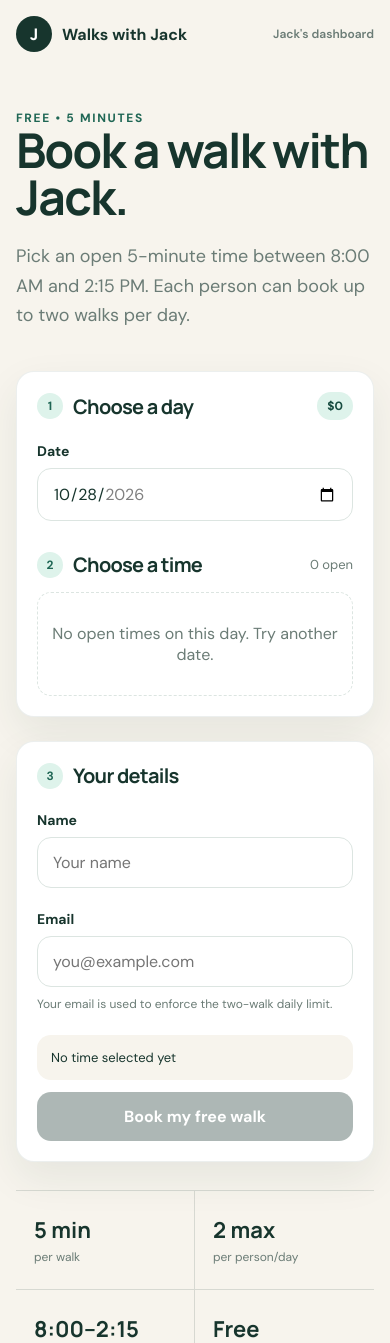
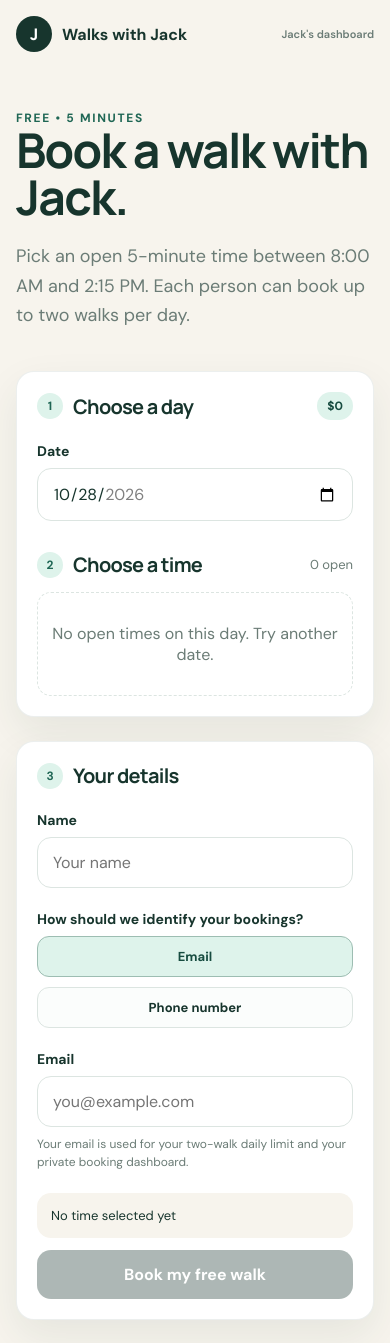
Before and after one commit to keilanmacisaac/walks-with-jack, a Flask app: page / in a window 390 px wide; the page is wider, and only the part inside the window is pictured. Shown: the top 1343 px of that part. Run offline with Flask 3, Linux system fonts and the light colour scheme; data that the repository does not hold is empty.

Commit message:
Add walker dashboards, phone signup, and calendar actions
* Add phone signup, walker dashboard, and calendar tools

* Let walkers choose email or phone

* Add calendar and booking management links

* Show email or phone contacts in admin dashboard

* Add personal walker dashboard

* Add empty My Bookings state

* Support email or phone booking input

* Style phone selector, walker dashboard, and calendar actions

* Prevent contact-only access to existing walker dashboards

```diff
--- a/app.py
+++ b/app.py
@@ -1,9 +1,11 @@
 import os
 import re
+import secrets
 import sqlite3
 from datetime import date, datetime, time, timedelta
 from functools import wraps
 from pathlib import Path
+from urllib.parse import urlencode
 from zoneinfo import ZoneInfo
 
 from flask import (
@@ -50,6 +52,7 @@ app = Flask(__name__)
 app.config["SECRET_KEY"] = os.environ.get("SECRET_KEY", "change-me-secret-key")
 app.config["SESSION_COOKIE_HTTPONLY"] = True
 app.config["SESSION_COOKIE_SAMESITE"] = "Lax"
+app.config["PERMANENT_SESSION_LIFETIME"] = timedelta(days=90)
 
 EMAIL_RE = re.compile(r"^[^\s@]+@[^\s@]+\.[^\s@]+$")
 
@@ -98,6 +101,46 @@ def init_db():
         CREATE INDEX IF NOT EXISTS idx_bookings_date_time
         ON bookings(date, start_time);
         """
+    )
+
+    columns = {row["name"] for row in db.execute("PRAGMA table_info(bookings)").fetchall()}
+    if "contact_type" not in columns:
+        db.execute("ALTER TABLE bookings ADD COLUMN contact_type TEXT")
+    if "contact" not in columns:
+        db.execute("ALTER TABLE bookings ADD COLUMN contact TEXT")
+    if "manage_token" not in columns:
+        db.execute("ALTER TABLE bookings ADD COLUMN manage_token TEXT")
+
+    db.execute(
+        """
+        UPDATE bookings
+        SET contact_type = 'email', contact = lower(email)
+        WHERE contact_type IS NULL OR trim(contact_type) = '' OR contact IS NULL OR trim(contact) = ''
+        """
+    )
+    legacy_contacts = db.execute(
+        """
+        SELECT DISTINCT contact_type, contact
+        FROM bookings
+        WHERE manage_token IS NULL OR trim(manage_token) = ''
+        """
+    ).fetchall()
+    for row in legacy_contacts:
+        token = secrets.token_urlsafe(24)
+        db.execute(
+            """
+            UPDATE bookings SET manage_token = ?
+            WHERE contact_type = ? AND contact = ?
+              AND (manage_token IS NULL OR trim(manage_token) = '')
+            """,
+            (token, row["contact_type"], row["contact"]),
+        )
+
+    db.execute(
+        "CREATE INDEX IF NOT EXISTS idx_bookings_contact_date ON bookings(contact_type, contact, date)"
+    )
+    db.execute(
+        "CREATE INDEX IF NOT EXISTS idx_bookings_manage_token ON bookings(manage_token)"
     )
     db.commit()
 
@@ -176,6 +219,48 @@ def format_date(iso_date: str):
     return f"{dt.strftime('%A, %B')} {dt.day}, {dt.year}"
 
 
+def normalize_contact(contact_method: str, raw_contact: str):
+    method = (contact_method or "").strip().lower()
+    raw = (raw_contact or "").strip()
+    if method == "email":
+        value = raw.lower()
+        if not EMAIL_RE.match(value) or len(value) > 160:
+            return None
+        return value
+    if method == "phone":
+        digits = re.sub(r"\D", "", raw)
+        if len(digits) < 7 or len(digits) > 15:
+            return None
+        return ("+" if raw.startswith("+") else "") + digits
+    return None
+
+
+def format_phone(value: str):
+    digits = re.sub(r"\D", "", value or "")
+    if len(digits) == 10:
+        return f"({digits[:3]}) {digits[3:6]}-{digits[6:]}"
+    if len(digits) == 11 and digits.startswith("1"):
+        return f"+1 ({digits[1:4]}) {digits[4:7]}-{digits[7:]}"
+    return value
+
+
+def contact_display(row):
+    method = row["contact_type"] if "contact_type" in row.keys() else "email"
+    contact = row["contact"] if "contact" in row.keys() else row["email"]
+    if method == "phone":
+        return format_phone(contact)
+    return contact
+
+
+def booking_is_upcoming(row):
+    if row["status"] != "booked":
+        return False
+    start_dt = datetime.strptime(
+        f"{row['date']} {row['start_time']}", "%Y-%m-%d %H:%M"
+    ).replace(tzinfo=TZ)
+    return start_dt > now_local()
+
+
 def admin_required(view):
     @wraps(view)
     def wrapped(*args, **kwargs):
@@ -195,12 +280,59 @@ def escape_ics(value: str):
     )
 
 
+def booking_datetimes(row):
+    start_dt = datetime.strptime(
+        f"{row['date']} {row['start_time']}", "%Y-%m-%d %H:%M"
+    )
+    end_dt = datetime.strptime(
+        f"{row['date']} {row['end_time']}", "%Y-%m-%d %H:%M"
+    )
+    return start_dt, end_dt
+
+
+def single_booking_ics(row):
+    start_dt, end_dt = booking_datetimes(row)
+    stamp = datetime.now(ZoneInfo("UTC")).strftime("%Y%m%dT%H%M%SZ")
+    lines = [
+        "BEGIN:VCALENDAR",
+        "VERSION:2.0",
+        "PRODID:-//Walks with Jack//Booking//EN",
+        "CALSCALE:GREGORIAN",
+        "METHOD:PUBLISH",
+        "BEGIN:VEVENT",
+        f"UID:walk-{row['id']}@walks-with-jack",
+        f"DTSTAMP:{stamp}",
+        f"DTSTART;TZID={TIMEZONE_NAME}:{start_dt.strftime('%Y%m%dT%H%M%S')}",
+        f"DTEND;TZID={TIMEZONE_NAME}:{end_dt.strftime('%Y%m%dT%H%M%S')}",
+        f"SUMMARY:{escape_ics('Walk with Jack')}",
+        "DESCRIPTION:Free 5-minute walk booked through Walks with Jack.",
+        "END:VEVENT",
+        "END:VCALENDAR",
+    ]
+    return "\r\n".join(lines) + "\r\n"
+
+
+def google_calendar_url(row):
+    start_dt, end_dt = booking_datetimes(row)
+    params = {
+        "action": "TEMPLATE",
+        "text": "Walk with Jack",
+        "dates": f"{start_dt.strftime('%Y%m%dT%H%M%S')}/{end_dt.strftime('%Y%m%dT%H%M%S')}",
+        "details": "Free 5-minute walk booked through Walks with Jack.",
+        "ctz": TIMEZONE_NAME,
+    }
+    return "https://calendar.google.com/calendar/render?" + urlencode(params)
+
+
 @app.context_processor
 def template_helpers():
     return {
         "app_name": APP_NAME,
         "format_time": format_time,
         "format_date": format_date,
+        "contact_display": contact_display,
+        "booking_is_upcoming": booking_is_upcoming,
+        "google_calendar_url": google_calendar_url,
     }
 
 
@@ -234,15 +366,17 @@ def api_slots():
 @app.post("/book")
 def book():
     name = " ".join(request.form.get("name", "").strip().split())
-    email = request.form.get("email", "").strip().lower()
+    contact_method = request.form.get("contact_method", "email").strip().lower()
+    contact = normalize_contact(contact_method, request.form.get("contact", ""))
     day = parse_date(request.form.get("date"))
     start = parse_hhmm(request.form.get("start_time"))
 
     if len(name) < 2 or len(name) > 80:
         flash("Please enter your name.", "error")
         return redirect(url_for("index", date=request.form.get("date", "")))
-    if not EMAIL_RE.match(email) or len(email) > 160:
-        flash("Please enter a valid email address.", "error")
+    if contact is None:
+        label = "email address" if contact_method == "email" else "phone number"
+        flash(f"Please enter a valid {label}.", "error")
         return redirect(url_for("index", date=request.form.get("date", "")))
     if day is None or not within_booking_window(day):
         flash("That date is not available for booking.", "error")
@@ -266,9 +400,9 @@ def book():
             """
             SELECT COUNT(*) AS count
             FROM bookings
-            WHERE lower(email) = lower(?) AND date = ? AND status = 'booked'
+            WHERE contact_type = ? AND contact = ? AND date = ? AND status = 'booked'
             """,
-            (email, day.isoformat()),
+            (contact_method, contact, day.isoformat()),
         ).fetchone()["count"]
 
         if daily_count >= 2:
@@ -289,18 +423,40 @@ def book():
             flash("Someone just booked that time. Please choose another slot.", "error")
             return redirect(url_for("index", date=day.isoformat()))
 
+        manage_token = None
+        session_token = session.get("walker_token")
+        if session_token:
+            owned = db.execute(
+                """
+                SELECT 1 FROM bookings
+                WHERE manage_token = ? AND contact_type = ? AND contact = ?
+                LIMIT 1
+                """,
+                (session_token, contact_method, contact),
+            ).fetchone()
+            if owned:
+                manage_token = session_token
+        if not manage_token:
+            manage_token = secrets.token_urlsafe(24)
+
+        email_value = contact if contact_method == "email" else ""
         cursor = db.execute(
             """
-            INSERT INTO bookings (name, email, date, start_time, end_time, status, created_at)
-            VALUES (?, ?, ?, ?, ?, 'booked', ?)
+            INSERT INTO bookings
+                (name, email, date, start_time, end_time, status, created_at,
+                 contact_type, contact, manage_token)
+            VALUES (?, ?, ?, ?, ?, 'booked', ?, ?, ?, ?)
             """,
             (
                 name,
-                email,
+                email_value,
                 day.isoformat(),
                 start.strftime("%H:%M"),
                 end_dt.strftime("%H:%M"),
                 now_local().isoformat(),
+                contact_method,
+                contact,
+                manage_token,
             ),
         )
         booking_id = cursor.lastrowid
@@ -310,7 +466,9 @@ def book():
         flash("Someone just booked that time. Please choose another slot.", "error")
         return redirect(url_for("index", date=day.isoformat()))
 
-    return redirect(url_for("booking_success", booking_id=booking_id))
+    session.permanent = True
+    session["walker_token"] = manage_token
+    return redirect(url_for("booking_success", booking_id=booking_id, token=manage_token))
 
 
 @app.get("/booking/<int:booking_id>")
@@ -318,9 +476,93 @@ def booking_success(booking_id):
     booking = get_db().execute(
         "SELECT * FROM bookings WHERE id = ?", (booking_id,)
     ).fetchone()
+    token = request.args.get("token") or session.get("walker_token")
+    if booking is None or not token or token != booking["manage_token"]:
+        return "Booking not found", 404
+    session.permanent = True
+    session["walker_token"] = token
+    return render_template("success.html", booking=booking, manage_token=token)
+
+
+# -----------------------------
+# Walker dashboard
+# -----------------------------
+@app.get("/my")
+def my_bookings():
+    token = session.get("walker_token")
+    if token:
+        return redirect(url_for("walker_dashboard", token=token))
+    return render_template("my_missing.html")
+
+
+@app.get("/my/<token>")
+def walker_dashboard(token):
+    db = get_db()
+    rows = db.execute(
+        """
+        SELECT * FROM bookings
+        WHERE manage_token = ?
+        ORDER BY date DESC, start_time DESC
+        """,
+        (token,),
+    ).fetchall()
+    if not rows:
+        return "Dashboard not found", 404
+
+    session.permanent = True
+    session["walker_token"] = token
+    upcoming = [row for row in rows if booking_is_upcoming(row)]
+    history = [row for row in rows if not booking_is_upcoming(row)]
+    profile = rows[0]
+    return render_template(
+        "my_bookings.html",
+        manage_token=token,
+        profile=profile,
+        upcoming=sorted(upcoming, key=lambda r: (r["date"], r["start_time"])),
+        history=history,
+    )
+
+
+@app.post("/my/<token>/bookings/<int:booking_id>/cancel")
+def walker_cancel_booking(token, booking_id):
+    db = get_db()
+    booking = db.execute(
+        "SELECT * FROM bookings WHERE id = ? AND manage_token = ?",
+        (booking_id, token),
+    ).fetchone()
+    if booking is None:
+        flash("Booking not found.", "error")
+    elif booking["status"] == "cancelled":
+        flash("That booking is already cancelled.", "error")
+    elif not booking_is_upcoming(booking):
+        flash("Past walks cannot be cancelled.", "error")
+    else:
+        db.execute(
+            "UPDATE bookings SET status = 'cancelled' WHERE id = ?", (booking_id,)
+        )
+        db.commit()
+        flash("Your walk was cancelled and the time is available again.", "success")
+    return redirect(url_for("walker_dashboard", token=token))
+
+
+@app.get("/my/<token>/bookings/<int:booking_id>/calendar.ics")
+def booking_calendar_download(token, booking_id):
+    booking = get_db().execute(
+        "SELECT * FROM bookings WHERE id = ? AND manage_token = ? AND status = 'booked'",
+        (booking_id, token),
+    ).fetchone()
     if booking is None:
         return "Booking not found", 404
-    return render_template("success.html", booking=booking)
+    body = single_booking_ics(booking)
+    filename = f"walk-with-jack-{booking['date']}-{booking['start_time'].replace(':', '')}.ics"
+    return Response(
+        body,
+        mimetype="text/calendar",
+        headers={
+            "Content-Disposition": f"attachment; filename={filename}",
+            "Cache-Control": "no-cache, no-store, must-revalidate",
+        },
+    )
 
 
 # -----------------------------
@@ -331,7 +573,10 @@ def admin_login():
     if request.method == "POST":
         password = request.form.get("password", "")
         if password == ADMIN_PASSWORD:
+            walker_token = session.get("walker_token")
             session.clear()
+            if walker_token:
+                session["walker_token"] = walker_token
             session["admin_logged_in"] = True
             return redirect(request.args.get("next") or url_for("admin_dashboard"))
         flash("Incorrect password.", "error")
@@ -340,7 +585,10 @@ def admin_login():
 
 @app.post("/admin/logout")
 def admin_logout():
+    walker_token = session.get("walker_token")
     session.clear()
+    if walker_token:
+        session["walker_token"] = walker_token
     return redirect(url_for("index"))
 
 
@@ -368,7 +616,10 @@ def admin_dashboard():
         (today, today, current_time),
     ).fetchone()["count"]
     unique_walkers = db.execute(
-        "SELECT COUNT(DISTINCT lower(email)) AS count FROM bookings WHERE status = 'booked'"
+        """
+        SELECT COUNT(DISTINCT contact_type || ':' || contact) AS count
+        FROM bookings WHERE status = 'booked'
+        """
     ).fetchone()["count"]
 
     upcoming = db.execute(
@@ -456,7 +707,7 @@ def calendar_feed():
         (today,),
     ).fetchall()
 
-    stamp = datetime.utcnow().strftime("%Y%m%dT%H%M%SZ")
+    stamp = datetime.now(ZoneInfo("UTC")).strftime("%Y%m%dT%H%M%SZ")
     lines = [
         "BEGIN:VCALENDAR",
         "VERSION:2.0",
@@ -470,12 +721,7 @@ def calendar_feed():
     ]
 
     for row in rows:
-        start_dt = datetime.strptime(
-            f"{row['date']} {row['start_time']}", "%Y-%m-%d %H:%M"
-        )
-        end_dt = datetime.strptime(
-            f"{row['date']} {row['end_time']}", "%Y-%m-%d %H:%M"
-        )
+        start_dt, end_dt = booking_datetimes(row)
         lines.extend(
             [
                 "BEGIN:VEVENT",
--- a/static/app.js
+++ b/static/app.js
@@ -5,6 +5,10 @@ const slotGrid = document.getElementById('slot-grid');
 const slotCount = document.getElementById('slot-count');
 const summary = document.getElementById('selection-summary');
 const bookButton = document.getElementById('book-button');
+const contactInput = document.getElementById('contact');
+const contactLabel = document.getElementById('contact-label');
+const contactNote = document.getElementById('contact-note');
+const contactRadios = document.querySelectorAll('input[name="contact_method"]');
 
 let selectedTime = '';
 
@@ -28,6 +32,28 @@ function wireSlots() {
   document.querySelectorAll('.slot').forEach(button => {
     button.addEventListener('click', () => selectSlot(button));
   });
+}
+
+function updateContactMethod() {
+  const selected = document.querySelector('input[name="contact_method"]:checked')?.value || 'email';
+  if (!contactInput || !contactLabel || !contactNote) return;
+  if (selected === 'phone') {
+    contactLabel.textContent = 'Phone number';
+    contactInput.type = 'tel';
+    contactInput.inputMode = 'tel';
+    contactInput.autocomplete = 'tel';
+    contactInput.placeholder = '(705) 555-1234';
+    contactInput.maxLength = 30;
+    contactNote.textContent = 'Your phone number is used for your two-walk daily limit and your private booking dashboard.';
+  } else {
+    contactLabel.textContent = 'Email';
+    contactInput.type = 'email';
+    contactInput.inputMode = 'email';
+    contactInput.autocomplete = 'email';
+    contactInput.placeholder = 'you@example.com';
+    contactInput.maxLength = 160;
+    contactNote.textContent = 'Your email is used for your two-walk daily limit and your private booking dashboard.';
+  }
 }
 
 async function loadSlots(date) {
@@ -59,4 +85,6 @@ async function loadSlots(date) {
 }
 
 datePicker?.addEventListener('change', () => loadSlots(datePicker.value));
+contactRadios.forEach(radio => radio.addEventListener('change', updateContactMethod));
 wireSlots();
+updateContactMethod();
--- a/static/style.css
+++ b/static/style.css
@@ -159,3 +159,56 @@ footer { text-align: center; color: var(--muted); font-size: 12px; padding: 0 16
   .copy-row { grid-template-columns: 1fr; }
   .confirmation-box div { grid-template-columns: 1fr; }
 }
+
+.header-actions { display: flex; align-items: center; gap: 16px; }
+.contact-choice { display: grid; grid-template-columns: 1fr 1fr; gap: 10px; margin-top: 8px; }
+.contact-option { margin: 0; cursor: pointer; }
+.contact-option input { position: absolute; opacity: 0; pointer-events: none; }
+.contact-option span {
+  display: block; text-align: center; padding: 11px 12px; border: 1px solid var(--line);
+  border-radius: 12px; background: #fbfdfc; font-weight: 700; font-size: 13px;
+}
+.contact-option input:checked + span { background: var(--mint); border-color: #9dbdb2; color: var(--green-dark); }
+.calendar-actions { display: grid; grid-template-columns: 1fr 1fr; gap: 10px; margin: 16px 0 12px; }
+.calendar-actions .secondary-button { text-align: center; }
+.text-link { color: var(--green-dark); font-weight: 700; text-decoration: none; }
+.centered-link { display: block; text-align: center; margin-top: 14px; }
+.my-dashboard { padding: 54px 0 80px; }
+.dashboard-copy { margin-top: 12px; }
+.booking-list { display: grid; gap: 12px; margin-top: 18px; }
+.booking-item {
+  display: flex; align-items: center; justify-content: space-between; gap: 18px;
+  padding: 18px; border: 1px solid var(--line); border-radius: 16px; background: #fbfdfc;
+}
+.booking-main { min-width: 220px; }
+.booking-date { font-weight: 800; }
+.booking-time { color: var(--muted); margin-top: 4px; }
+.booking-actions { display: flex; flex-wrap: wrap; justify-content: flex-end; gap: 8px; align-items: center; }
+.booking-actions form { margin: 0; }
+.small-button, .danger-button {
+  border: 0; border-radius: 10px; padding: 9px 11px; font-size: 12px; font-weight: 800;
+  text-decoration: none; display: inline-flex; align-items: center; justify-content: center;
+}
+.small-button { background: var(--mint); color: var(--green-dark); }
+.danger-button { background: #fae9e7; color: var(--danger); }
+.compact-list { gap: 8px; }
+.compact-item { padding: 14px 16px; }
+.status-pill { border-radius: 999px; padding: 6px 10px; font-size: 11px; font-weight: 800; background: #eef2f0; color: var(--muted); }
+.status-pill.cancelled { background: #fae9e7; color: var(--danger); }
+.status-pill.booked { background: var(--mint); color: var(--green-dark); }
+
+@media (max-width: 700px) {
+  .calendar-actions { grid-template-columns: 1fr; }
+  .booking-item { align-items: flex-start; flex-direction: column; }
+  .booking-actions { justify-content: flex-start; width: 100%; }
+  .booking-main { min-width: 0; }
+}
+
+@media (max-width: 520px) {
+  .header-actions { gap: 10px; }
+  .header-actions .quiet-link { font-size: 11px; }
+  .contact-choice { grid-template-columns: 1fr; }
+  .booking-actions { display: grid; grid-template-columns: 1fr; }
+  .booking-actions > * { width: 100%; }
+  .booking-actions form button { width: 100%; }
+}
--- a/templates/admin.html
+++ b/templates/admin.html
@@ -64,14 +64,14 @@
     {% if upcoming %}
       <div class="table-wrap">
         <table>
-          <thead><tr><th>Date</th><th>Time</th><th>Walker</th><th>Email</th><th></th></tr></thead>
+          <thead><tr><th>Date</th><th>Time</th><th>Walker</th><th>Contact</th><th></th></tr></thead>
           <tbody>
           {% for booking in upcoming %}
             <tr>
               <td>{{ format_date(booking['date']) }}</td>
               <td>{{ format_time(booking['start_time']) }}</td>
               <td><strong>{{ booking['name'] }}</strong></td>
-              <td>{{ booking['email'] }}</td>
+              <td>{{ contact_display(booking) }}</td>
               <td>
                 <form method="post" action="{{ url_for('cancel_booking', booking_id=booking['id']) }}" onsubmit="return confirm('Cancel this walk?');">
                   <button class="danger-link" type="submit">Cancel</button>
--- a/templates/index.html
+++ b/templates/index.html
@@ -1,6 +1,11 @@
 {% extends "base.html" %}
 {% block title %}Book a Walk · {{ app_name }}{% endblock %}
-{% block header_action %}<a class="quiet-link" href="{{ url_for('admin_login') }}">Jack's dashboard</a>{% endblock %}
+{% block header_action %}
+<div class="header-actions">
+  {% if session.get('walker_token') %}<a class="quiet-link" href="{{ url_for('my_bookings') }}">My bookings</a>{% endif %}
+  <a class="quiet-link" href="{{ url_for('admin_login') }}">Jack's dashboard</a>
+</div>
+{% endblock %}
 
 {% block content %}
 <section class="hero wrap">
@@ -53,9 +58,21 @@
       <label for="name">Name</label>
       <input id="name" name="name" type="text" maxlength="80" autocomplete="name" placeholder="Your name" required>
 
-      <label for="email">Email</label>
-      <input id="email" name="email" type="email" maxlength="160" autocomplete="email" placeholder="you@example.com" required>
-      <p class="field-note">Your email is used to enforce the two-walk daily limit.</p>
+      <label>How should we identify your bookings?</label>
+      <div class="contact-choice" role="radiogroup" aria-label="Contact method">
+        <label class="contact-option">
+          <input type="radio" name="contact_method" value="email" checked>
+          <span>Email</span>
+        </label>
+        <label class="contact-option">
+          <input type="radio" name="contact_method" value="phone">
+          <span>Phone number</span>
+        </label>
+      </div>
+
+      <label id="contact-label" for="contact">Email</label>
+      <input id="contact" name="contact" type="email" maxlength="160" autocomplete="email" placeholder="you@example.com" required>
+      <p id="contact-note" class="field-note">Your email is used for your two-walk daily limit and your private booking dashboard.</p>
 
       <div id="selection-summary" class="selection-summary">
         <span>No time selected yet</span>
```
Also changed, not shown: templates/my_bookings.html (added, +60 -0 lines), templates/my_missing.html (added, +14 -0 lines), templates/success.html (+9 -2 lines).
